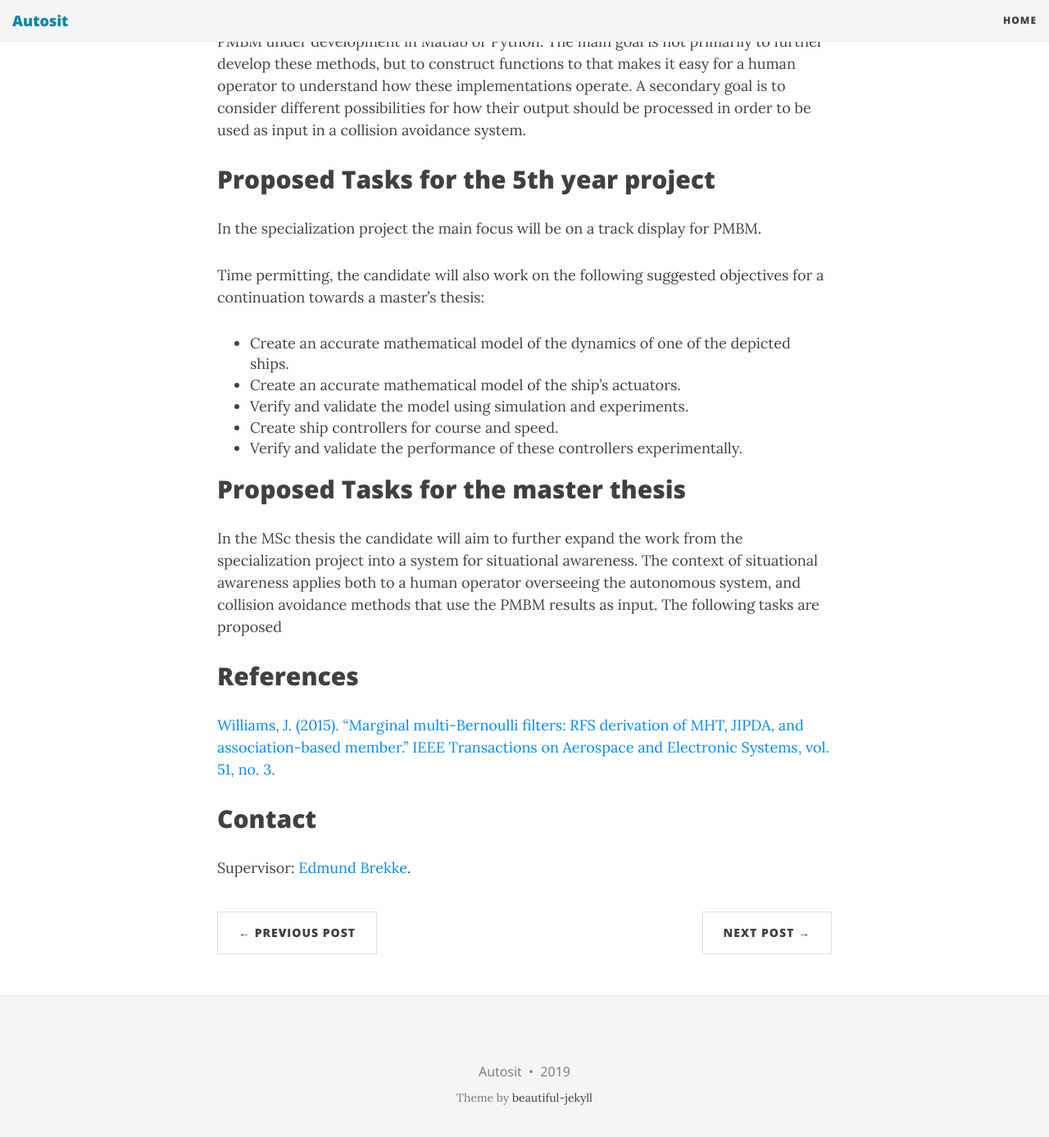
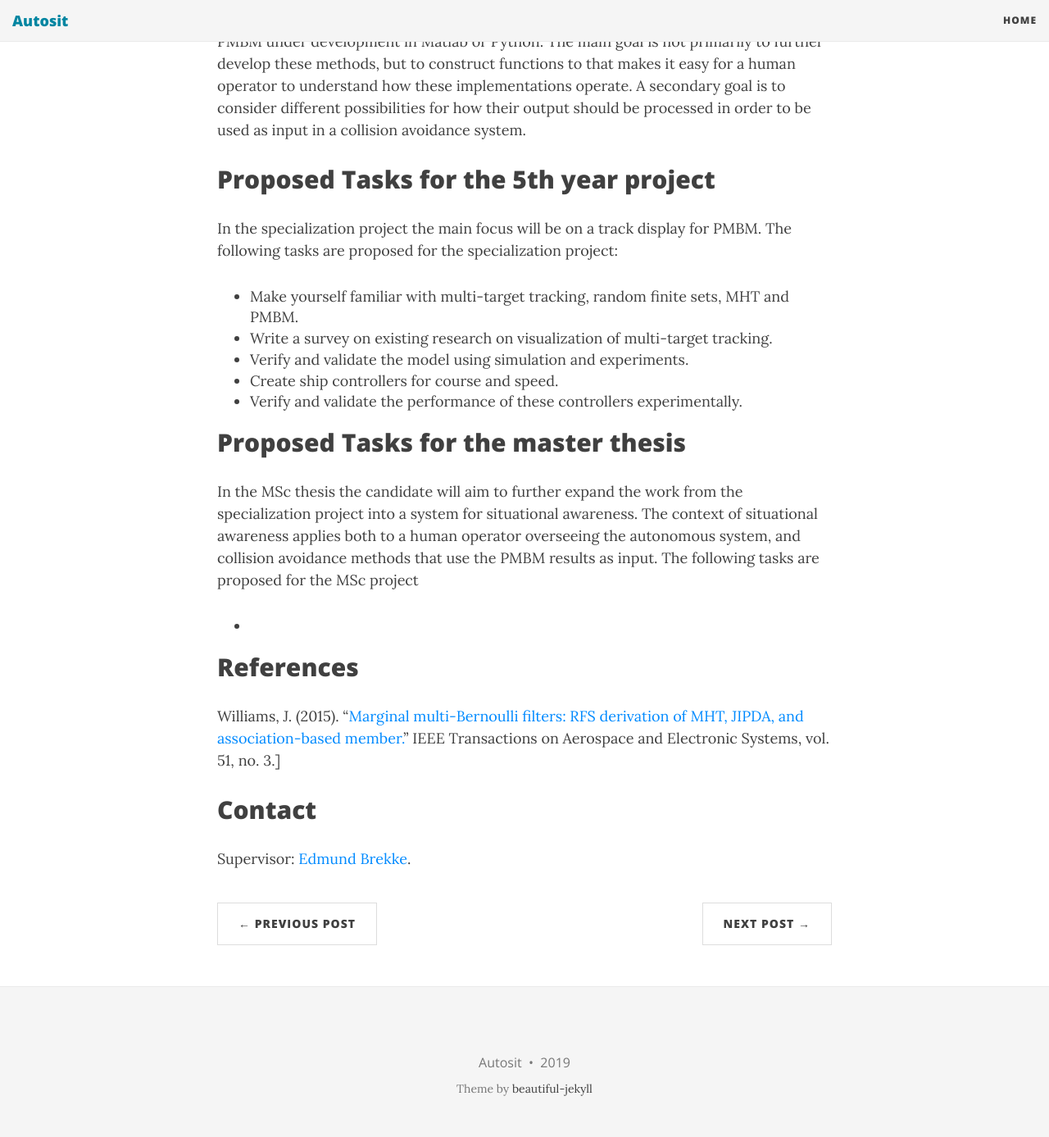
Before and after one commit to autosit/autosit.github.io, a Jekyll site: the page built from _posts/2019-04-12-pmbm_visualization.md, in a window 1280 px wide and 1400 px high, scrolled down 1043 px. Shown: the top 1387 px of the window at 82% size. Built offline with Jekyll 4.4.1, drawn with Linux system fonts in a browser that asks for light colours; nearby versions of some CDN libraries.

Commit message:
more text on pmbm visu

```diff
--- a/_posts/2019-04-12-pmbm_visualization.md
+++ b/_posts/2019-04-12-pmbm_visualization.md
@@ -28,22 +28,23 @@ A secondary goal is to consider different possibilities for how their output sho
 
 ## Proposed Tasks for the 5th year project
 
-In the specialization project the main focus will be on a track display for PMBM.
+In the specialization project the main focus will be on a track display for PMBM. The following tasks are proposed for the specialization project:
 
-Time permitting, the candidate will also work on the following suggested objectives for a continuation towards a master's thesis:
-* Create an accurate mathematical model of the dynamics of one of the depicted ships.
-* Create an accurate mathematical model of the ship's actuators.
+* Make yourself familiar with multi-target tracking, random finite sets, MHT and PMBM.
+* Write a survey on existing research on visualization of multi-target tracking.
 * Verify and validate the model using simulation and experiments.
 * Create ship controllers for course and speed.
 * Verify and validate the performance of these controllers experimentally.
 
 ## Proposed Tasks for the master thesis
 
-In the MSc thesis the candidate will aim to further expand the work from the specialization project into a system for situational awareness. The context of situational awareness applies both to a human operator overseeing the autonomous system, and collision avoidance methods that use the PMBM results as input. The following tasks are proposed
+In the MSc thesis the candidate will aim to further expand the work from the specialization project into a system for situational awareness. The context of situational awareness applies both to a human operator overseeing the autonomous system, and collision avoidance methods that use the PMBM results as input. The following tasks are proposed for the MSc project
+
+*
 
 
 ## References
-[Williams, J. (2015). "Marginal multi-Bernoulli filters: RFS derivation of MHT, JIPDA, and association-based member." IEEE Transactions on Aerospace and Electronic Systems, vol. 51, no. 3.][Williams2015]
+Williams, J. (2015). "[Marginal multi-Bernoulli filters: RFS derivation of MHT, JIPDA, and association-based member.][Williams2015]" IEEE Transactions on Aerospace and Electronic Systems, vol. 51, no. 3.]
 
 ## Contact
 
```
